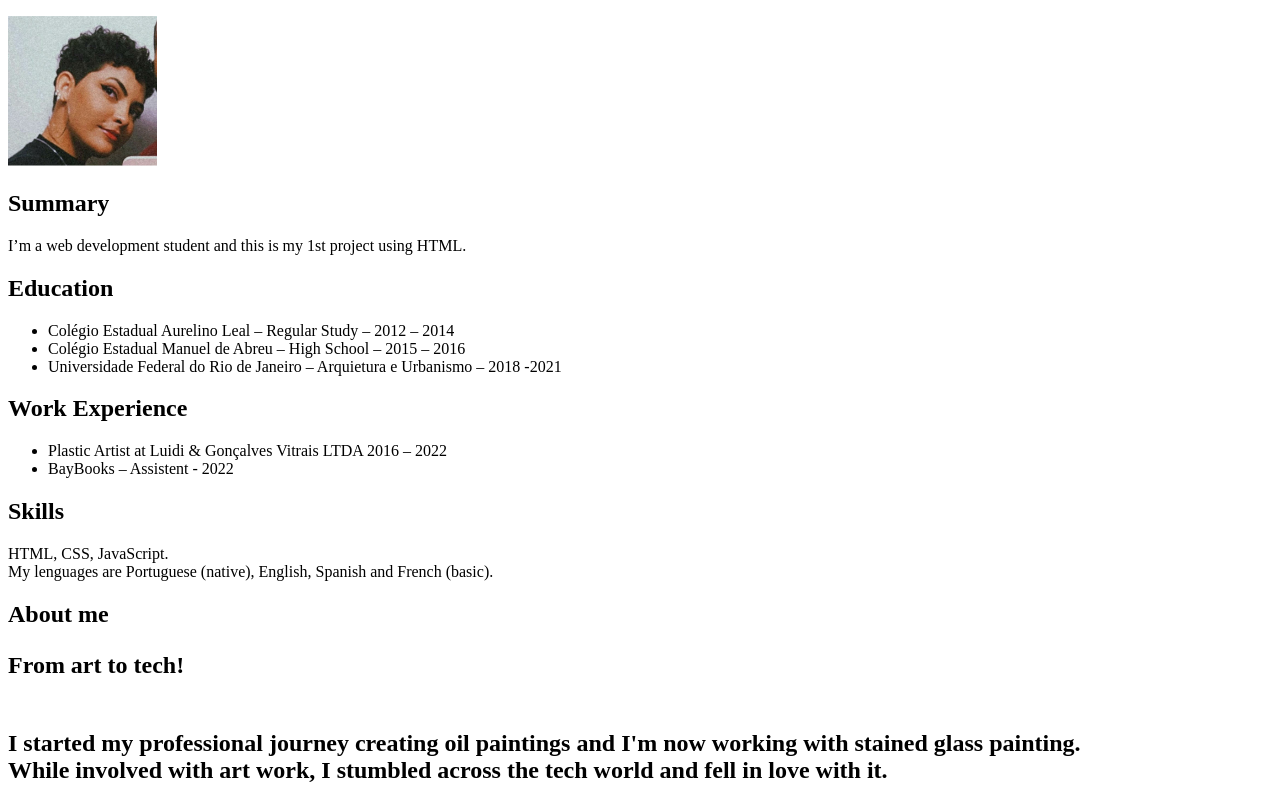
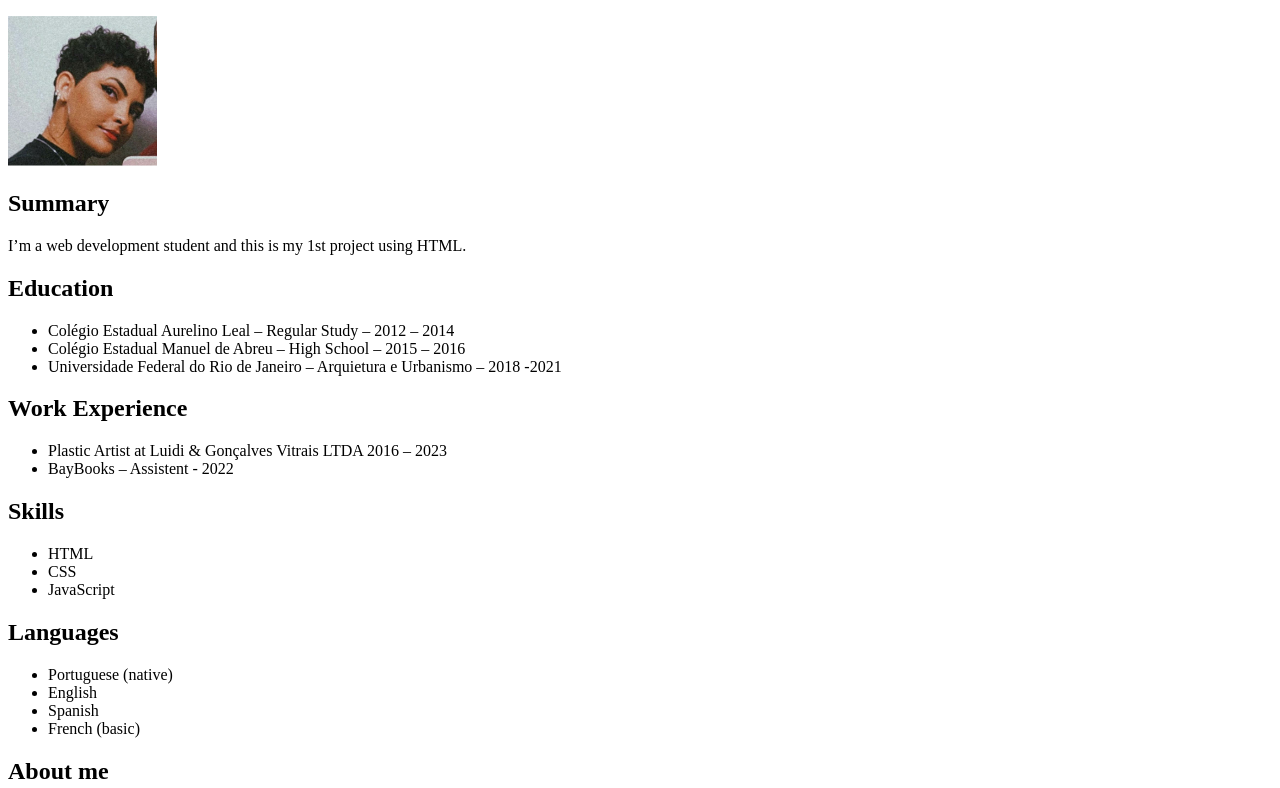
Before and after one commit to nicolesg/html-portfolio, a plain HTML site: page index.html in a window 1280 px wide. Shown: the part 100-888 px from the top of the page. Drawn offline with Linux system fonts and the light colour scheme.

Commit message:
Update index.html

```diff
--- a/index.html
+++ b/index.html
@@ -24,20 +24,30 @@
     </ul>
     <h2>Work Experience</h2>
     <ul>
-        <li>Plastic Artist at Luidi & Gonçalves Vitrais LTDA 2016 – 2022</li>
+        <li>Plastic Artist at Luidi & Gonçalves Vitrais LTDA 2016 – 2023</li>
         <li>BayBooks – Assistent - 2022</li>
     </ul>
     <h2>Skills</h2>
-    <p>HTML, CSS, JavaScript. <br> My lenguages are Portuguese (native), English, Spanish and French (basic).</p>
+    <ul>
+        <li>HTML</li>
+        <li>CSS</li>
+        <li>JavaScript</li>
+    </ul>
+    <h2>Languages</h2>
+    <ul>
+         <li>Portuguese (native)</li>
+         <li>English</li>
+         <li>Spanish</li>
+         <li>French (basic)</li>
+    </ul>
     <h2>About me<h2>
-    <p>From art to tech!<p> <br>
+    <p>From art to tech! <br>
 
-            I started my professional journey creating oil paintings and I'm now working with stained glass painting. <br>
-            While involved with art work, I stumbled across the tech world and fell in love with it.<br>
-            As I'm studying and learning a lot about website development and working hard to become a full stack, I look forward to
-            my first working experience in the tech world. <br>
-
-            I have great communication skills and enjoy team working a lot.
+       I started my professional journey creating oil paintings and I'm now working with stained glass painting. <br>
+       While involved with art work, I stumbled across the tech world and fell in love with it.<br>
+       As I'm studying and learning a lot about website development and working hard to become a full stack, <br>I look forward to
+       my first working experience in the tech world. <br>
+       I have great communication skills and enjoy team working a lot.</p>
     <br>
 <footer>All the copyrights by Nicole Gonçalves</footer>
 
```
